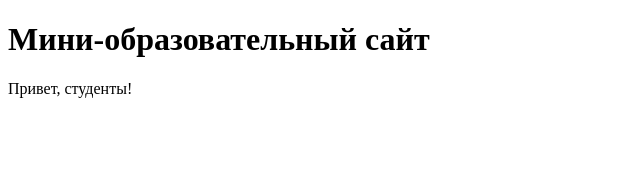
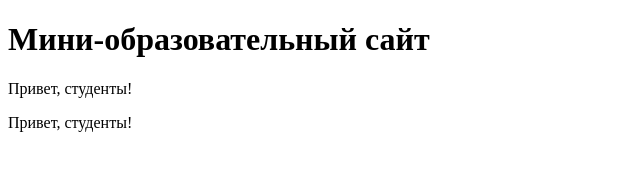
Before and after one commit to Arslanbek02/edu-website, a plain HTML site: page index.html in a window 1280 px wide. Shown: the whole page, without its empty margins (0-640 px from the left). Drawn offline with Linux system fonts and the light colour scheme.

Commit message:
Add new index.html

```diff
--- a/index.html
+++ b/index.html
@@ -7,5 +7,6 @@
 <body>
   <h1>Мини-образовательный сайт</h1>
   <p>Привет, студенты!</p>
+  <p>Привет, студенты!</p>
 </body>
 </html>
```
